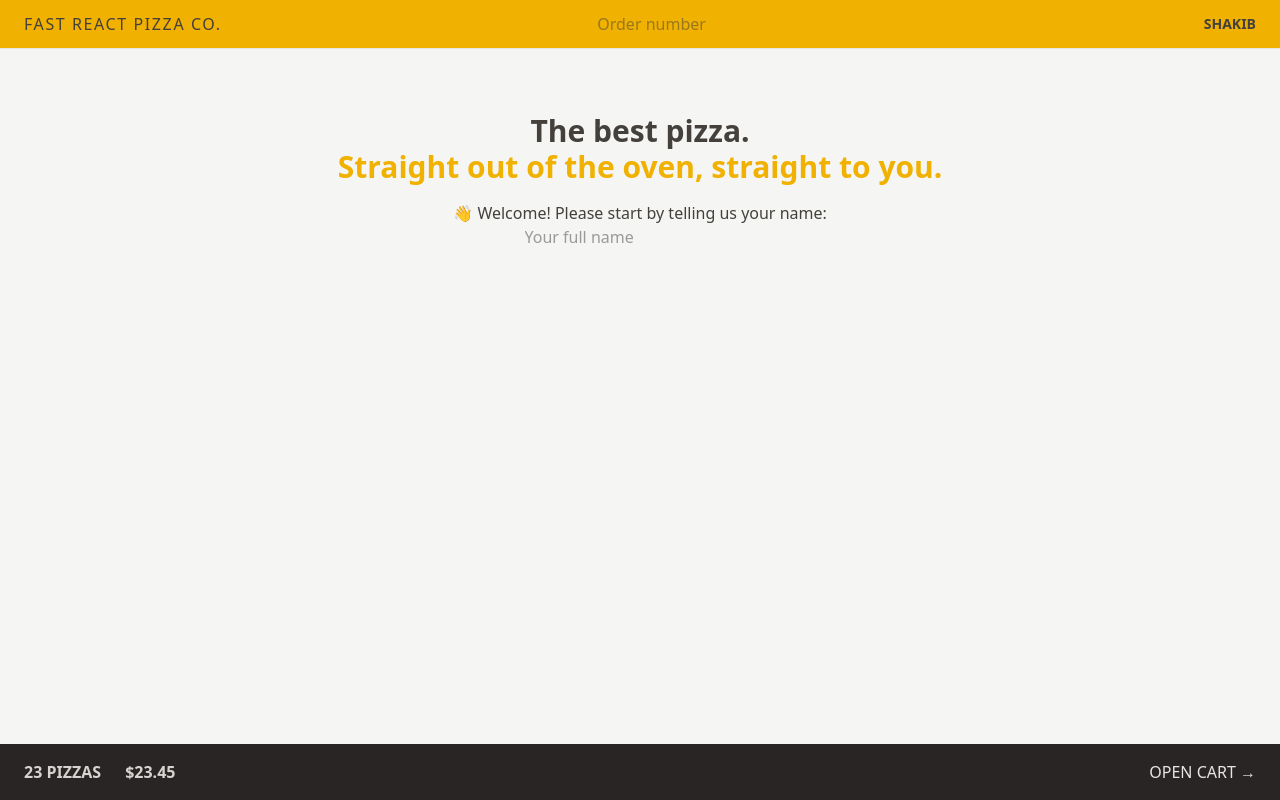
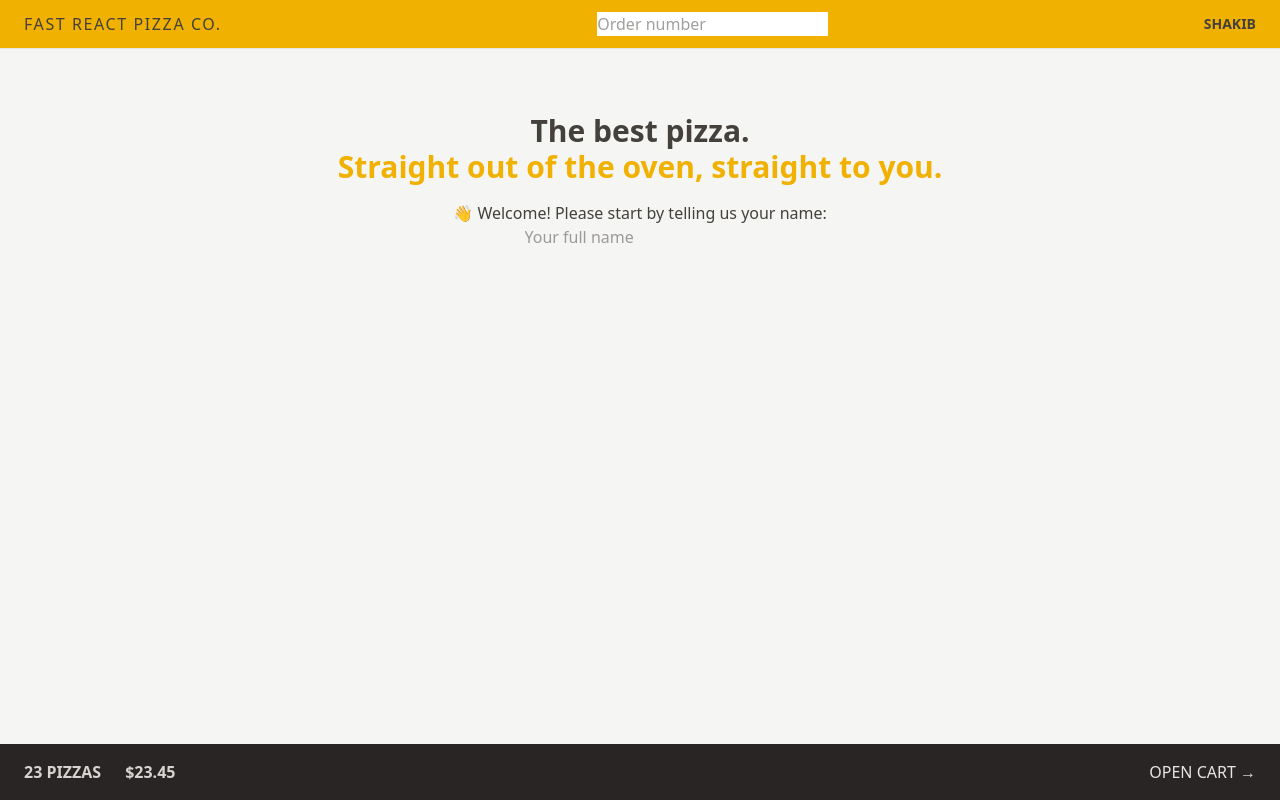
Before and after one commit to shakib97itis/the-pizza-station, a React (Vite) app: page / in a window 1280 px wide. Built offline with nearby package versions, Linux system fonts and the light colour scheme.

Commit message:
Add class to input field in SearchOrder component for consistent styling

```diff
--- a/src/features/order/SearchOrder.jsx
+++ b/src/features/order/SearchOrder.jsx
@@ -18,6 +18,7 @@ const SearchOrder = () => {
         onChange={(e) => setQuery(e.target.value)}
         type="text"
         placeholder="Order number"
+        className="bg-white"
       />
     </form>
   );
```
